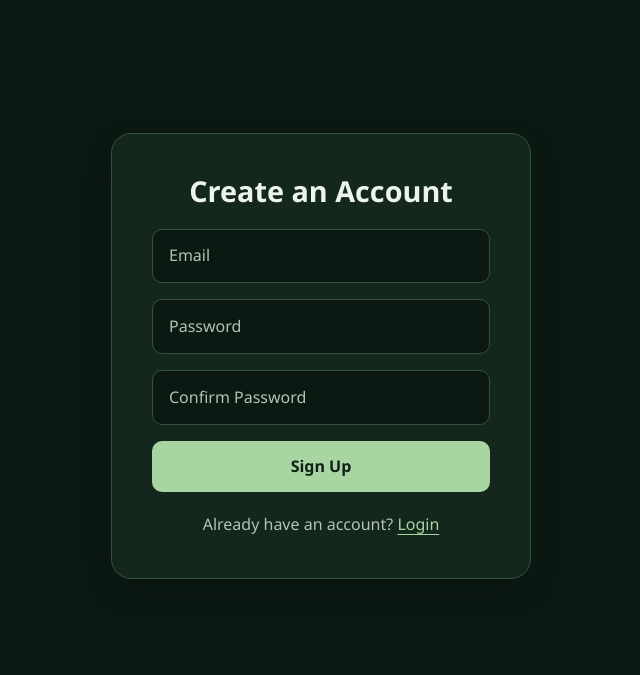
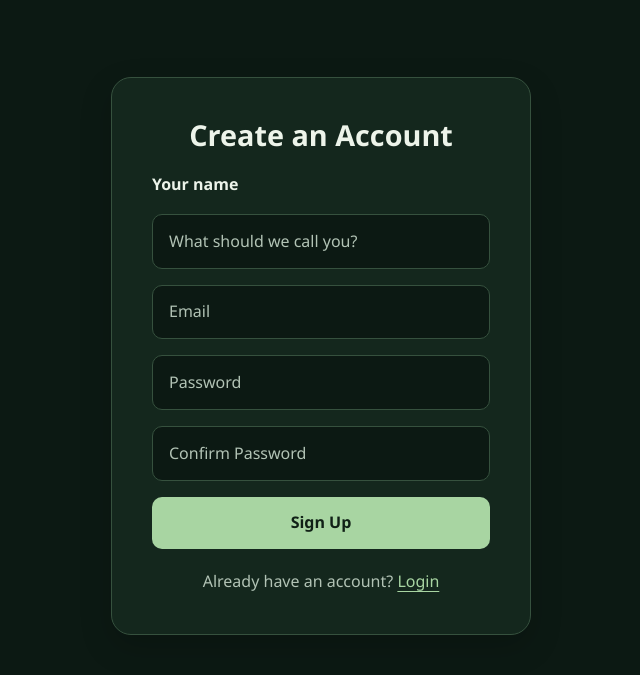
Before and after one commit to CodeRahman/PlantRX, a Flask app: page /signup in a window 1280 px wide. Shown: the part 89-764 px from the top of the page, without its empty margins (319-959 px from the left). Run offline with Flask 3, Linux system fonts and the light colour scheme; parts of the project's set-up code (start-up, migrations or seed data) failed here and were passed over; some libraries are stand-ins or nearby versions.

Commit message:
Add signup display names and personalized dashboard greetings

```diff
--- a/app/routes.py
+++ b/app/routes.py
@@ -118,6 +118,15 @@ def home():
 @routes.route("/signup", methods=["GET", "POST"])
 def signup():
     if request.method == "POST":
+        display_name = request.form.get(
+            "display_name", ""
+        ).strip()
+
+        if not display_name or len(display_name) > 80:
+            return render_template(
+                "signup.html",
+                error="Enter a name between 1 and 80 characters.",
+            ), 400
         email = request.form.get("email")
         password = request.form.get("password")
         confirm = request.form.get("confirm_password")
@@ -128,7 +137,12 @@ def signup():
         try:
             get_supabase().auth.sign_up({
                 "email": email,
-                "password": password
+                "password": password,
+                "options": {
+                    "data": {
+                        "display_name": display_name,
+                    },
+                },
             })
             return redirect("/login")
         #  error for failed signup
@@ -178,6 +192,14 @@ def login():
         session["user"] = result.user.id
         session["access_token"] = result.session.access_token
         session["expires_at"] = result.session.expires_at
+        metadata = result.user.user_metadata or {}
+        display_name = metadata.get("display_name", "")
+
+        session["display_name"] = (
+            display_name.strip()[:80]
+            if isinstance(display_name, str)
+            else ""
+        )
 
         current_app.session_interface.regenerate(session)
 
@@ -211,10 +233,11 @@ def index():
             )
 
     return render_template(
-        "index.html",
-        past_predictions=past_predictions,
-        csrf_token=session["csrf_token"],
-    )
+    "index.html",
+    past_predictions=past_predictions,
+    csrf_token=session["csrf_token"],
+    display_name=session.get("display_name", ""),
+)
 
 @routes.route(
     "/predictions/<uuid:prediction_id>/delete",
--- a/app/static/css/style.css
+++ b/app/static/css/style.css
@@ -444,3 +444,10 @@ main {
     color: var(--color-error);
     border-color: var(--color-error);
 }
+
+
+.login-form label {
+    text-align: left;
+    color: var(--color-text);
+    font-weight: 600;
+}
--- a/app/templates/signup.html
+++ b/app/templates/signup.html
@@ -21,6 +21,16 @@
             {% endif %}
 
             <form action="/signup" method="post" class="login-form">
+                <label for="display-name">Your name</label>
+                <input
+                    id="display-name"
+                    type="text"
+                    name="display_name"
+                    placeholder="What should we call you?"
+                    autocomplete="nickname"
+                    maxlength="80"
+                    required
+                >
                 <input type="email" name="email" placeholder="Email" required>
                 <input type="password" name="password" placeholder="Password" required>
                 <input type="password" name="confirm_password" placeholder="Confirm Password" required>
```
Also changed, not shown: app/templates/index.html (+5 -2 lines).
